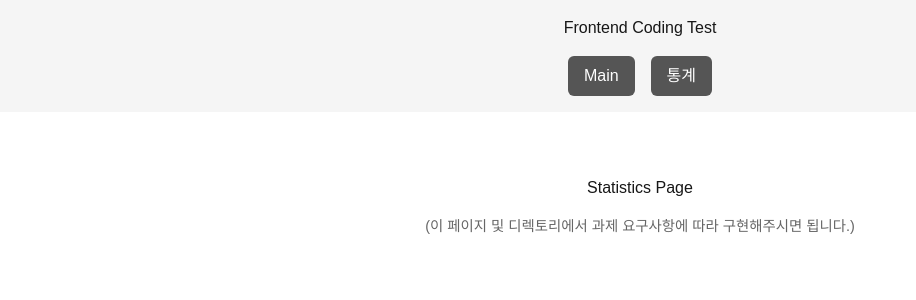
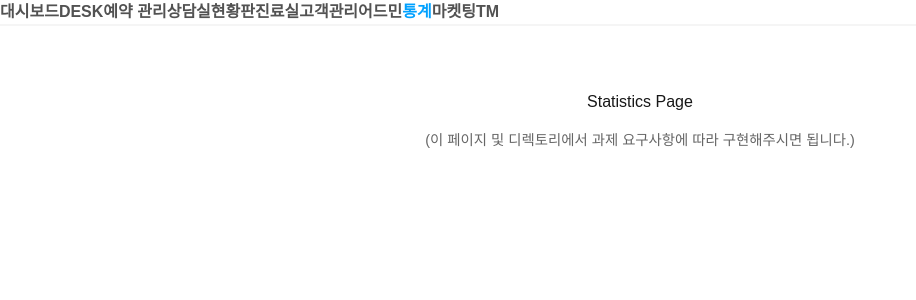
Before and after one commit to KKamjangE/frontend-coding-test-1, a Next.js app: page /statistics in a window 1280 px wide. Shown: the top 300 px of the page, without its empty margins (0-916 px from the left). Built offline with nearby package versions, Linux system fonts and the light colour scheme.

Commit message:
Refactor layout component to use NavLink for navigation; remove inline buttons and styles

```diff
--- a/src/app/layout.tsx
+++ b/src/app/layout.tsx
@@ -1,52 +1,24 @@
-"use client";
-
 import "./globals.css";
-import { ReactNode } from "react";
-import { useRouter } from "next/navigation";
+import type { ReactNode } from "react";
+import NavLink from "@/components/statistics/NavLink";
 
 export default function RootLayout({ children }: { children: ReactNode }) {
-	const router = useRouter();
-
 	return (
 		<html lang="en">
 			<body>
-				<header
-					style={{
-						padding: "1rem",
-						background: "#f5f5f5",
-						textAlign: "center",
-					}}
-				>
-					<h1>Frontend Coding Test</h1>
-					<nav style={{ marginTop: "1rem" }}>
-						<button
-							onClick={() => router.push("/")}
-							style={{
-								margin: "0 0.5rem",
-								padding: "0.5rem 1rem",
-								borderRadius: "6px",
-								border: "none",
-								backgroundColor: "#555",
-								color: "white",
-								cursor: "pointer",
-							}}
-						>
-							Main
-						</button>
-						<button
-							onClick={() => router.push("/statistics")}
-							style={{
-								margin: "0 0.5rem",
-								padding: "0.5rem 1rem",
-								borderRadius: "6px",
-								border: "none",
-								backgroundColor: "#555",
-								color: "white",
-								cursor: "pointer",
-							}}
-						>
-							통계
-						</button>
+				<header className="border-b-2 border-grap-100 w-full">
+					<nav className="px-[26]">
+						<NavLink name="대시보드" path="/1" />
+						<NavLink name="DESK" path="/2" />
+						<NavLink name="예약 관리" path="/3" />
+						<NavLink name="상담실" path="/4" />
+						<NavLink name="현황판" path="/5" />
+						<NavLink name="진료실" path="/6" />
+						<NavLink name="고객관리" path="/7" />
+						<NavLink name="어드민" path="/8" />
+						<NavLink name="통계" path="/statistics" />
+						<NavLink name="마켓팅" path="/9" />
+						<NavLink name="TM" path="/10" />
 					</nav>
 				</header>
 				<main style={{ padding: "2rem" }}>{children}</main>
--- /dev/null
+++ b/src/components/statistics/NavLink.tsx
@@ -0,0 +1,27 @@
+"use client";
+
+import { cn } from "@/lib/utils";
+import Link from "next/link";
+import { usePathname } from "next/navigation";
+
+interface NavLinkProps {
+	name: string;
+	path: string;
+}
+
+export default function NavLink({ name, path }: NavLinkProps) {
+	const pathname = usePathname();
+	return (
+		<Link href={path}>
+			<button
+				type="button"
+				className={cn(
+					"px-[31] py-[21] font-bold hover:cursor-pointer",
+					pathname === path ? "text-primary-100" : "text-gray-600",
+				)}
+			>
+				{name}
+			</button>
+		</Link>
+	);
+}
```
